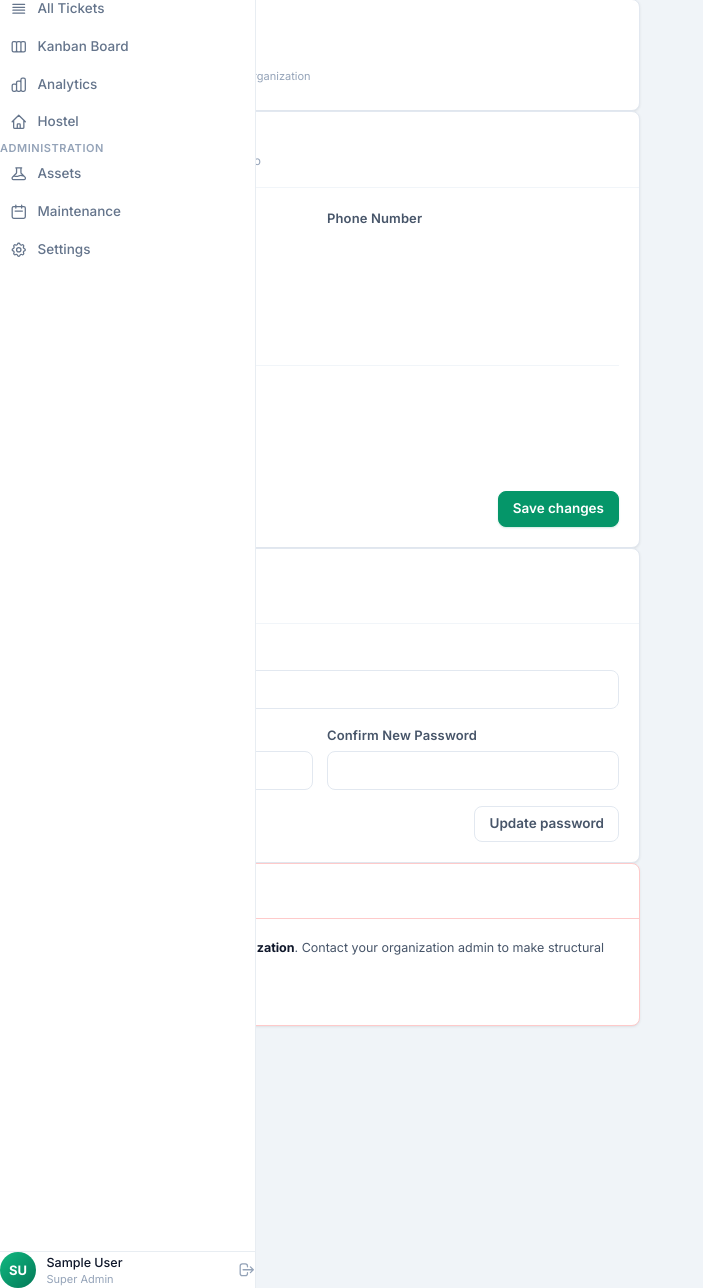
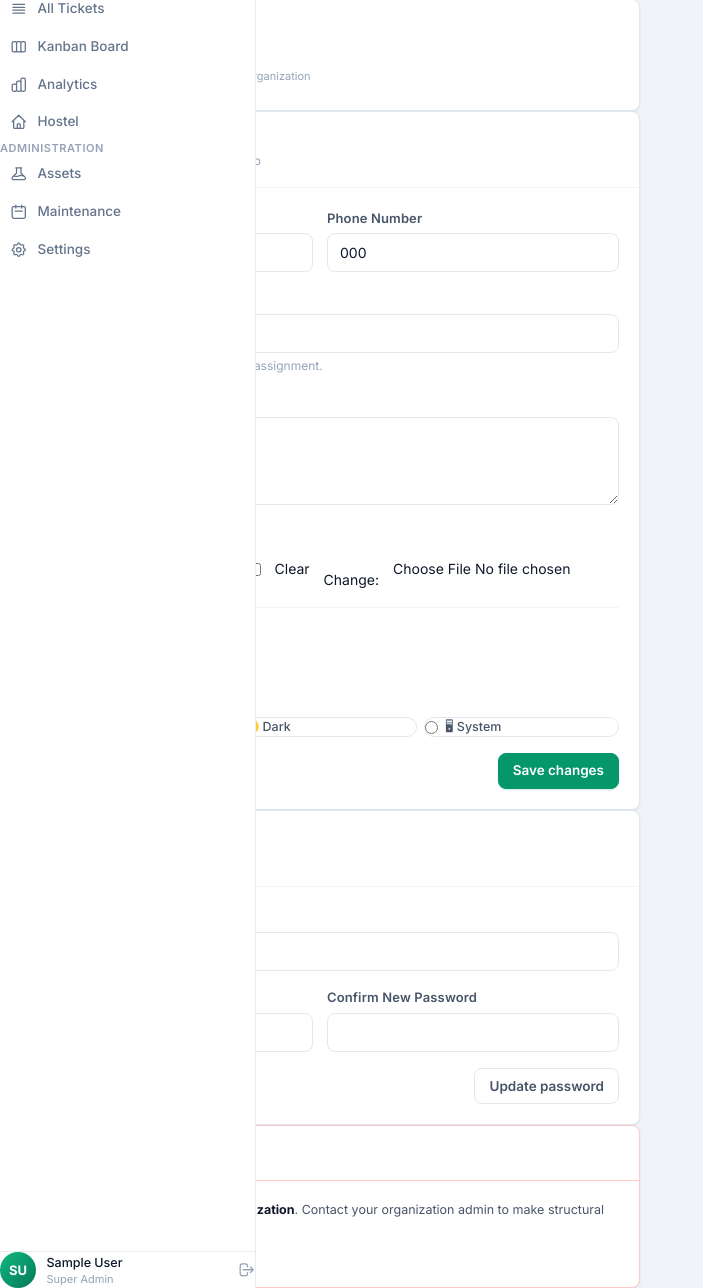
Before and after one commit to PRASHIK16/maintenancehub, a Django app: page /auth/profile/ in a window 1280 px wide. Shown: the part 133-1421 px from the top of the page, without its empty margins (0-703 px from the left). Run offline with Django 5.2, Linux system fonts and the light colour scheme; a user stored in the database is signed in; tables that the repository leaves empty hold one stand-in row (values such as "Sample post"); grey boxes marked "Sample" are stand-in pictures; data that the repository does not hold is empty; style sheets or scripts are compiled from the project's sources; parts of the project's set-up code (start-up, migrations or seed data) failed here and were passed over; some libraries are stand-ins or nearby versions.

Commit message:
fix(profile): align context variable name and add label for= attributes
ProfileView was passing 'form' but auth/profile.html referenced
'profile_form' — silently rendering empty fields on GET. Renamed the
context key to profile_form throughout the view.  Added for= attributes
to every form label (profile fields, password change section) so
click-to-focus and screen readers work correctly.

Co-Authored-By: Claude Sonnet 4.6 <noreply@anthropic.com>
Claude-Session: https://claude.ai/code/session_01FYdohLsJNNuajBgZBwGciS

```diff
--- a/apps/accounts/views.py
+++ b/apps/accounts/views.py
@@ -87,10 +87,10 @@ class ProfileView(View):
     template_name = "auth/profile.html"
 
     def get(self, request):
-        form = UserProfileForm(instance=request.user)
+        profile_form = UserProfileForm(instance=request.user)
         password_form = PasswordChangeForm(request.user)
         return render(request, self.template_name, {
-            "form": form,
+            "profile_form": profile_form,
             "password_form": password_form,
         })
 
@@ -102,17 +102,17 @@ class ProfileView(View):
                 update_session_auth_hash(request, user)
                 messages.success(request, "Password updated successfully.")
                 return redirect("accounts:profile")
-            form = UserProfileForm(instance=request.user)
+            profile_form = UserProfileForm(instance=request.user)
         else:
-            form = UserProfileForm(request.POST, request.FILES, instance=request.user)
+            profile_form = UserProfileForm(request.POST, request.FILES, instance=request.user)
             password_form = PasswordChangeForm(request.user)
-            if form.is_valid():
-                form.save()
+            if profile_form.is_valid():
+                profile_form.save()
                 messages.success(request, "Profile updated successfully.")
                 return redirect("accounts:profile")
 
         return render(request, self.template_name, {
-            "form": form,
+            "profile_form": profile_form,
             "password_form": password_form,
         })
 
--- a/templates/auth/profile.html
+++ b/templates/auth/profile.html
@@ -55,12 +55,12 @@
 
         <div class="grid grid-cols-1 sm:grid-cols-2 gap-4">
           <div class="form-group">
-            <label class="form-label required">Full Name</label>
+            <label for="{{ profile_form.full_name.id_for_label }}" class="form-label required">Full Name</label>
             {{ profile_form.full_name }}
             {% if profile_form.full_name.errors %}<p class="form-error">{{ profile_form.full_name.errors.0 }}</p>{% endif %}
           </div>
           <div class="form-group">
-            <label class="form-label">Phone Number</label>
+            <label for="{{ profile_form.phone.id_for_label }}" class="form-label">Phone Number</label>
             {{ profile_form.phone }}
             {% if profile_form.phone.errors %}<p class="form-error">{{ profile_form.phone.errors.0 }}</p>{% endif %}
           </div>
@@ -68,20 +68,20 @@
 
         {% if profile_form.unit_number %}
         <div class="form-group">
-          <label class="form-label">Unit / Room Number</label>
+          <label for="{{ profile_form.unit_number.id_for_label }}" class="form-label">Unit / Room Number</label>
           {{ profile_form.unit_number }}
           <p class="form-hint">Your room or unit for faster maintenance assignment.</p>
         </div>
         {% endif %}
 
         <div class="form-group">
-          <label class="form-label">Bio</label>
+          <label for="{{ profile_form.bio.id_for_label }}" class="form-label">Bio</label>
           {{ profile_form.bio }}
           {% if profile_form.bio.errors %}<p class="form-error">{{ profile_form.bio.errors.0 }}</p>{% endif %}
         </div>
 
         <div class="form-group">
-          <label class="form-label">Profile Photo</label>
+          <label for="{{ profile_form.avatar.id_for_label }}" class="form-label">Profile Photo</label>
           <div class="flex items-center gap-4">
             {% if request.user.avatar %}
             <img src="{{ request.user.avatar.url }}" class="w-12 h-12 rounded-full object-cover"
@@ -151,17 +151,17 @@
         <input type="hidden" name="action" value="password">
 
         <div class="form-group">
-          <label class="form-label">Current Password</label>
-          <input type="password" name="current_password" class="form-input" autocomplete="current-password">
+          <label for="id_current_password" class="form-label">Current Password</label>
+          <input type="password" name="current_password" id="id_current_password" class="form-input" autocomplete="current-password">
         </div>
         <div class="grid grid-cols-1 sm:grid-cols-2 gap-4">
           <div class="form-group">
-            <label class="form-label">New Password</label>
-            <input type="password" name="new_password" class="form-input" autocomplete="new-password">
+            <label for="id_new_password" class="form-label">New Password</label>
+            <input type="password" name="new_password" id="id_new_password" class="form-input" autocomplete="new-password">
           </div>
           <div class="form-group">
-            <label class="form-label">Confirm New Password</label>
-            <input type="password" name="confirm_password" class="form-input" autocomplete="new-password">
+            <label for="id_confirm_password" class="form-label">Confirm New Password</label>
+            <input type="password" name="confirm_password" id="id_confirm_password" class="form-input" autocomplete="new-password">
           </div>
         </div>
         <div class="flex justify-end">
```
